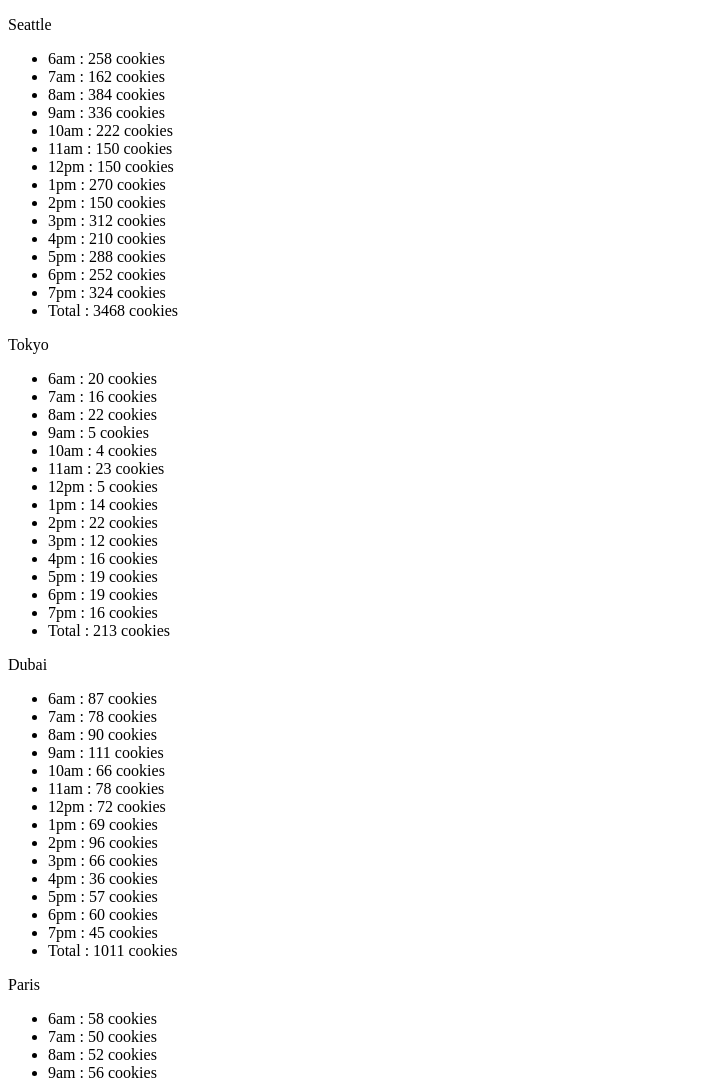
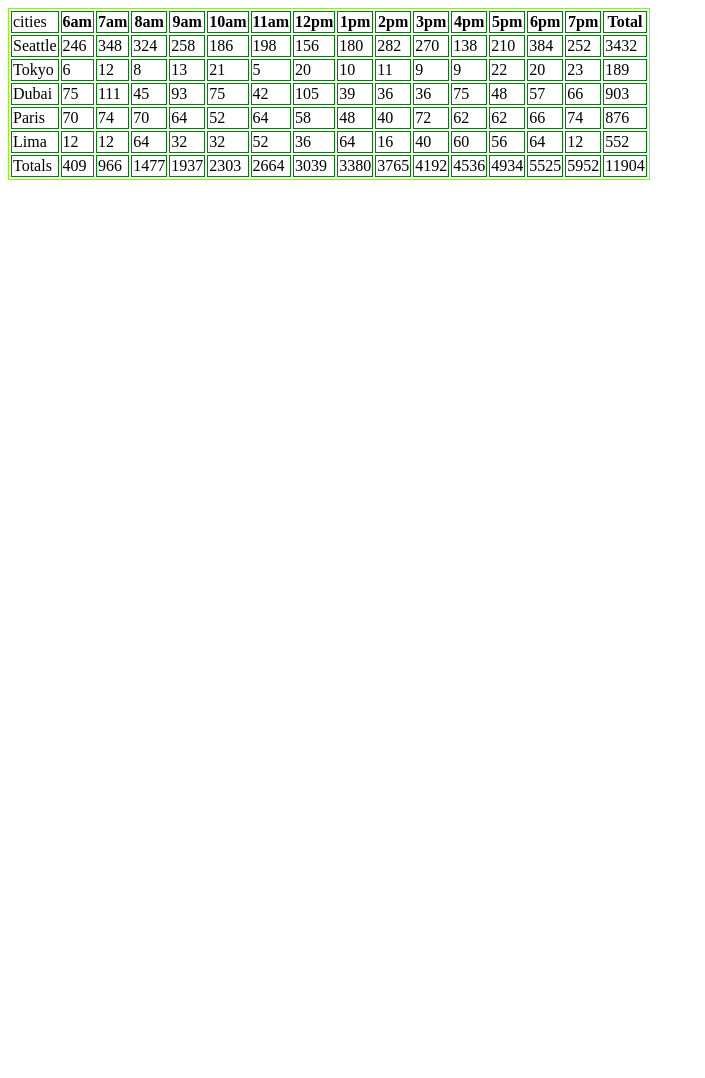
Before and after one commit to areenjaradat/cookie-stand, a plain HTML site: page sales.html in a window 1280 px wide. Shown: the top 1078 px of the page, without its empty margins (0-705 px from the left). After the commit the page ends 800 px from the top, so only its background shows below. Drawn offline with Linux system fonts and the light colour scheme.

Commit message:
modify the code instead to create object fre each city we create one constructor function and declare the city then call the constructor for each city and used the prototype object

```diff
--- a/css/style.css
+++ b/css/style.css
@@ -0,0 +1,9 @@
+table{
+    border: 1px solid chartreuse;
+}
+tr td {
+    border: 1px solid green;
+}
+tr th {
+    border: 1px solid green;
+}
--- a/js/app.js
+++ b/js/app.js
@@ -1,233 +1,8 @@
 'use strict';
 
 let hours=["6am","7am","8am","9am","10am","11am","12pm","1pm","2pm","3pm","4pm","5pm","6pm","7pm","Total"]
-
-let seattle={
-    location:'Seattle',
-    minCust:23,
-    maxCust:65,
-    avgCookieSale:6.3,
-    custPerHour:[],
-    cookie:[],
-    total:0,
-
-    updatecustPerHour:function(){
-        for(let i=0;i<hours.length-1;i++){
-            this.custPerHour.push(randomValue(this.minCust,this.maxCust));
-
-        }
-    },
-
-    updatecookiesPerhour:function(){
-
-        for(let i=0;i<hours.length-1;i++){
-            this.cookie.push(randomValue(this.minCust,this.maxCust)*Math.floor(this.avgCookieSale));
-            this.total= this.total+this.cookie[i];
-            //console.log(this.cookie[i])
-           // console.log("the total"+this.total)
-        }
-        this.cookie[this.cookie.length]=this.total;
-        //console.log(this.cookie[this.cookie.length-1]);
-    },
-
-    createElement:function(){
-        let mainEl=document.getElementById('mainelement');
-        let paraEl=document.createElement('p');
-        mainEl.appendChild(paraEl);
-        paraEl.textContent=this.location;
-        let ulLi=document.createElement('ul');
-        mainEl.appendChild(ulLi);
-        let liEl;
-        for(let i=0;i<this.cookie.length;i++){
-            liEl=document.createElement('li');
-            ulLi.appendChild(liEl);
-            liEl.textContent=hours[i]+" : "+this.cookie[i]+" cookies";
-        }
-    }
-
-}
-
-let tokyo={
-    location:'Tokyo',
-    minCust:3,
-    maxCust:24,
-    avgCookieSale:1.2,
-    custPerHour:[],
-    cookie:[],
-    total:0,
-
-    updatecustPerHour:function(){
-        for(let i=0;i<hours.length-1;i++){
-            this.custPerHour.push(randomValue(this.minCust,this.maxCust));
-
-        }
-    },
-
-    updatecookiesPerhour:function(){
-
-        for(let i=0;i<hours.length-1;i++){
-            this.cookie.push(randomValue(this.minCust,this.maxCust)*Math.floor(this.avgCookieSale));
-            this.total= this.total+this.cookie[i];
-            //console.log(this.cookie[i])
-           // console.log("the total"+this.total)
-        }
-        this.cookie[this.cookie.length]=this.total;
-       // console.log(this.cookie[this.cookie.length-1]);
-    },
-
-    createElement:function(){
-        let mainEl=document.getElementById('mainelement');
-        let paraEl=document.createElement('p');
-        mainEl.appendChild(paraEl);
-        paraEl.textContent=this.location;
-        let ulLi=document.createElement('ul');
-        mainEl.appendChild(ulLi);
-        let liEl;
-        for(let i=0;i<this.cookie.length;i++){
-            liEl=document.createElement('li');
-            ulLi.appendChild(liEl);
-            liEl.textContent=hours[i]+" : "+this.cookie[i]+" cookies";
-        }
-    }
-
-}
-
-let dubai={
-    location:'Dubai',
-    minCust:11,
-    maxCust:38,
-    avgCookieSale:3.7,
-    custPerHour:[],
-    cookie:[],
-    total:0,
-
-    updatecustPerHour:function(){
-        for(let i=0;i<hours.length-1;i++){
-            this.custPerHour.push(randomValue(this.minCust,this.maxCust));
-
-        }
-    },
-
-    updatecookiesPerhour:function(){
-
-        for(let i=0;i<hours.length-1;i++){
-            this.cookie.push(randomValue(this.minCust,this.maxCust)*Math.floor(this.avgCookieSale));
-            this.total= this.total+this.cookie[i];
-           // console.log(this.cookie[i])
-            //console.log("the total"+this.total)
-        }
-        this.cookie[this.cookie.length]=this.total;
-        //console.log(this.cookie[this.cookie.length-1]);
-    },
-
-    createElement:function(){
-        let mainEl=document.getElementById('mainelement');
-        let paraEl=document.createElement('p');
-        mainEl.appendChild(paraEl);
-        paraEl.textContent=this.location;
-        let ulLi=document.createElement('ul');
-        mainEl.appendChild(ulLi);
-        let liEl;
-        for(let i=0;i<this.cookie.length;i++){
-            liEl=document.createElement('li');
-            ulLi.appendChild(liEl);
-            liEl.textContent=hours[i]+" : "+this.cookie[i]+" cookies";
-        }
-    }
-
-}
-
-
-let paris={
-    location:'Paris',
-    minCust:20,
-    maxCust:38,
-    avgCookieSale:2.3,
-    custPerHour:[],
-    cookie:[],
-    total:0,
-
-    updatecustPerHour:function(){
-        for(let i=0;i<hours.length-1;i++){
-            this.custPerHour.push(randomValue(this.minCust,this.maxCust));
-
-        }
-    },
-
-    updatecookiesPerhour:function(){
-
-        for(let i=0;i<hours.length-1;i++){
-            this.cookie.push(randomValue(this.minCust,this.maxCust)*Math.floor(this.avgCookieSale));
-            this.total= this.total+this.cookie[i];
-            //console.log(this.cookie[i])
-           // console.log("the total"+this.total)
-        }
-        this.cookie[this.cookie.length]=this.total;
-       // console.log(this.cookie[this.cookie.length-1]);
-    },
-
-    createElement:function(){
-        let mainEl=document.getElementById('mainelement');
-        let paraEl=document.createElement('p');
-        mainEl.appendChild(paraEl);
-        paraEl.textContent=this.location;
-        let ulLi=document.createElement('ul');
-        mainEl.appendChild(ulLi);
-        let liEl;
-        for(let i=0;i<this.cookie.length;i++){
-            liEl=document.createElement('li');
-            ulLi.appendChild(liEl);
-            liEl.textContent=hours[i]+" : "+this.cookie[i]+" cookies";
-        }
-    }
-
-}
-
-
-let lima={
-    location:'Lima',
-    minCust:2,
-    maxCust:16,
-    avgCookieSale:4.6,
-    custPerHour:[],
-    cookie:[],
-    total:0,
-
-    updatecustPerHour:function(){
-        for(let i=0;i<hours.length-1;i++){
-            this.custPerHour.push(randomValue(this.minCust,this.maxCust));
-
-        }
-    },
-
-    updatecookiesPerhour:function(){
-
-        for(let i=0;i<hours.length-1;i++){
-            this.cookie.push(randomValue(this.minCust,this.maxCust)*Math.floor(this.avgCookieSale));
-            this.total= this.total+this.cookie[i];
-           // console.log(this.cookie[i])
-           // console.log("the total"+this.total)
-        }
-        this.cookie[this.cookie.length]=this.total;
-       // console.log(this.cookie[this.cookie.length-1]);
-    },
-
-    createElement:function(){
-        let mainEl=document.getElementById('mainelement');
-        let paraEl=document.createElement('p');
-        mainEl.appendChild(paraEl);
-        paraEl.textContent=this.location;
-        let ulLi=document.createElement('ul');
-        mainEl.appendChild(ulLi);
-        let liEl;
-        for(let i=0;i<this.cookie.length;i++){
-            liEl=document.createElement('li');
-            ulLi.appendChild(liEl);
-            liEl.textContent=hours[i]+" : "+this.cookie[i]+" cookies";
-        }
-    }
-
-}
+let tableid=document.getElementById('tableId');
+let arrayOfTotal=[];
 
 function randomValue(min, max) {
     return Math.floor(Math.random() * (max - min + 1) + min); //The maximum is inclusive and the minimum is inclusive
@@ -235,22 +10,120 @@ function randomValue(min, max) {
 
 }
 
+function Cities(location,minCust,maxCust,avgCookieSale){
+    this.location=location;
+    this.minCust=minCust;
+    this.maxCust=maxCust;
+    this.avgCookieSale=avgCookieSale;
+    this.custPerHour=[];
+    this.cookie=[];
+    this.total=0;
+}
+Cities.prototype.updatecustPerHour=function(){
+    for(let i=0;i<hours.length-1;i++){
+        this.custPerHour.push(randomValue(this.minCust,this.maxCust));
+        //console.log(this.custPerHour[i]);
+    }
+}
+Cities.prototype.updatecookiesPerhour=function(){
+
+    for(let i=0;i<hours.length-1;i++){
+        this.cookie.push(this.custPerHour[i]*Math.floor(this.avgCookieSale));
+        this.total= this.total+this.cookie[i];
+       // console.log(this.cookie[i]);
+       // console.log("the total"+this.total);
+    }
+    this.cookie[this.cookie.length]=this.total;
+    //console.log(this.cookie[this.cookie.length-1]);
+}
+
+Cities.prototype.createElement=function(){
+    let trEl= document.createElement('tr');
+    tableid.appendChild(trEl);
+    let tdEl1=document.createElement('td');
+    trEl.appendChild(tdEl1);
+    tdEl1.textContent=this.location;
+    let tdEl;
+    for(let i=0;i<this.cookie.length;i++){
+        tdEl=document.createElement('td');
+        trEl.appendChild(tdEl);
+        tdEl.textContent= this.cookie[i];
+    }
+}
+
+
+
+
+function heading (){
+    let theading = document.createElement('thead');
+    tableid.appendChild(theading);
+    let trEl = document.createElement('tr');
+    theading.appendChild(trEl);
+    let tdEl1=document.createElement('td');
+    trEl.appendChild(tdEl1);
+    tdEl1.textContent="cities"
+    let thEl;
+    for(let i =0;i<hours.length;i++){
+        thEl=document.createElement('th');
+        trEl.appendChild(thEl);
+        thEl.textContent= hours[i];
+    }
+}
+
+function footers (){
+
+    let total1=0;
+
+    let tfooting = document.createElement('tfoot');
+    tableid.appendChild(tfooting);
+    let trEl = document.createElement('tr');
+    tfooting.appendChild(trEl);
+    let tdEl1=document.createElement('td');
+    trEl.appendChild(tdEl1);
+    tdEl1.textContent="Totals"
+    let tdEl;
+
+    let lengthTable=parseInt(document.getElementById("tableId").rows.length);
+    let num=0;
+    for(let i=1;i<hours.length+1;i++){
+        for(let j=1;j<lengthTable-1;j++){
+            num=parseInt(document.getElementById("tableId").rows[j].cells[i].innerHTML);
+            total1=total1+num;
+            console.log(num);
+         }
+        tdEl=document.createElement('td');
+        trEl.appendChild(tdEl);
+        tdEl.textContent= `${total1}`;
+        }
+
+}
+
+heading();
+
+let seattle = new Cities('Seattle',23,65,6.3);
 seattle.updatecustPerHour();
+//console.log(seattle);
 seattle.updatecookiesPerhour();
 seattle.createElement();
 
+let tokyo = new Cities('Tokyo',3,24,1.2);
 tokyo.updatecustPerHour();
 tokyo.updatecookiesPerhour();
 tokyo.createElement();
 
+let dubai = new Cities('Dubai',11,38,3.7);
 dubai.updatecustPerHour();
 dubai.updatecookiesPerhour();
 dubai.createElement();
 
+let paris = new Cities('Paris',20,38,2.3);
 paris.updatecustPerHour();
 paris.updatecookiesPerhour();
 paris.createElement();
 
+let lima = new Cities('Lima',2,16,4.6);
 lima.updatecustPerHour();
 lima.updatecookiesPerhour();
 lima.createElement();
+
+footers();
--- a/sales.html
+++ b/sales.html
@@ -3,9 +3,12 @@
 <head>
 
     <title>sales</title>
+    <link href="css/style.css" type="text/css" rel="stylesheet"/>
 </head>
 <body>
-    <main id="mainelement"></main>
+    <main id="mainelement">
+    <table id="tableId"></table>
+    </main>
     <script src="js/app.js"></script>
 </body>
 </html>
```
Also changed, not shown: 1 other file.
